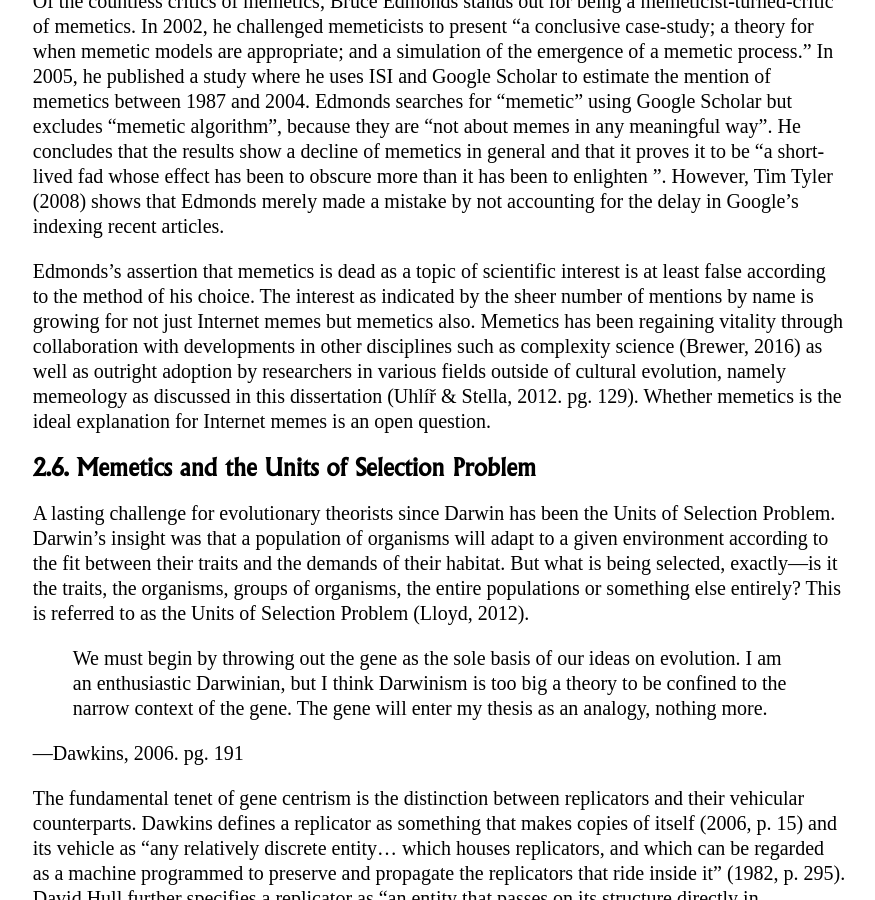
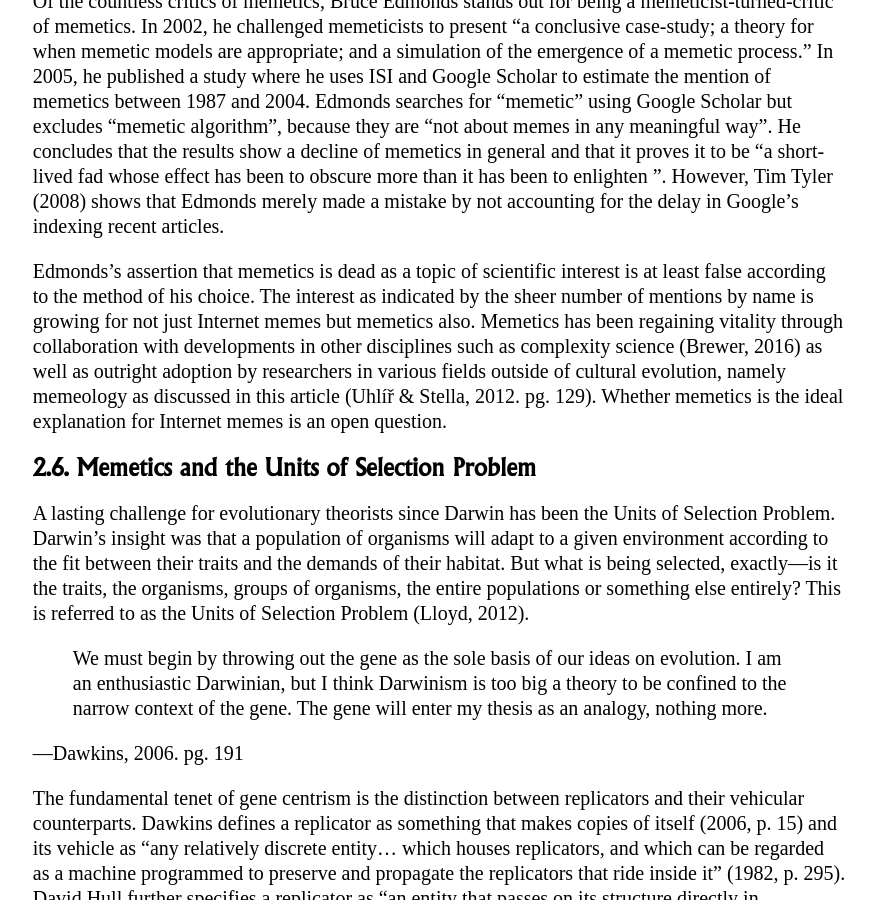
Before and after one commit to FraserThompson/PhilosophersMeme, a Jekyll site: the page built from _posts/2017-01-26-internetmemetics.markdown, in a window 1280 px wide and 900 px high, scrolled down 7291 px. Shown: the whole window, without its empty margins (201-1076 px from the left). Built offline with Jekyll 4.4.1, drawn with Linux system fonts in a browser that asks for light colours; nearby versions of some CDN libraries; some web fonts are replaced; library files that are not in the unit come from our copies; some of the changed text lies outside the part shown.

Commit message:
Updated Internetmemetics

```diff
--- a/_posts/2017-01-26-internetmemetics.markdown
+++ b/_posts/2017-01-26-internetmemetics.markdown
@@ -26,7 +26,7 @@
 
 Internet memes facilitate massive scale online discourse on topics ranging from the personal, such as taste in music, to the socio-political;; Internet memes they are frequently cited as significant players in world politics. They have been cited as a driving factor behind the recent rise of the 'alt-right' (an Internet-based far right movement) as well as the election of Donald Trump in the 2016 US election (e.g. Phillips & Milner, 2016; Williams, 2016; Domonoske, 2016; Friedman, 2016; Hillary for America, 2016; see appendix 1 for more). Besides academic work, there has also been much 'folk research' (i.e. amateur scientific investigation, particularly that conducted by Internet users in collaboration) has been focused on the phenomenon as well (Solon, 2016a; Ferreol, 2016; Encyclopaedia Dramatica, 2014; Know Your Meme, 2008).
 
-## 1.3. The Goal and the Outline of This Dissertation
+## 1.3. The Goal and the Outline of This Article
 Internet memes are particularly interesting in the following four ways, and a good theory of Internet memes will take them into consideration: 1. they are aesthetically interesting to many people, as we can see from their popularity; 2. they are sociologically and culturally interesting, because their popularity makes them an influential social phenomenon in the larger scale, and related subcultures make them an interesting cultural phenomenon in the smaller scale; 3. they are scientifically interesting, for their potential explanatory and predictive power as units of analysis; and 4. they are academically interesting, for their potential to promote interaction between traditionally isolated disciplines, namely soft sciences such as anthropology or cultural studies and hard sciences such as biology or statistics.
 
 Of the above four, scientific relevance is the most important. I argue that memeology fails to meet two of these four criteria due to its active opposition to Darwinian explanations of culture. Firstly, memeology is limited in analytic power due to being confined to a single level of analysis, namely individual users as “actors [with] agency” and their interaction as mediated by Internet memes. This analytic confinement to one level of memetic evolution has resulted in continuous failure by memeologists in their attempt to categorize Internet memes by identifying their essence which naturally group them together as belonging to the same genre. Secondly, the cause of this problem for memeology is their rejection of key, Darwinian elements in memetics. The failure to draw more than superficially from other disciplines is another mark against memeology, as it fails to make proper use of one of the most promising interdisciplinary field of study.
@@ -88,7 +88,7 @@
 ## 2.5. Edmond's Challenge to Memetics
 Of the countless critics of memetics, Bruce Edmonds stands out for being a memeticist-turned-critic of memetics. In 2002, he challenged memeticists to present “a conclusive case-study; a theory for when memetic models are appropriate; and a simulation of the emergence of a memetic process.” In 2005, he published a study where he uses ISI and Google Scholar to estimate the mention of memetics between 1987 and 2004. Edmonds searches for “memetic” using Google Scholar but excludes “memetic algorithm”, because they are “not about memes in any meaningful way”. He concludes that the results show a decline of memetics in general and that it proves it to be “a short-lived fad whose effect has been to obscure more than it has been to enlighten ”. However, Tim Tyler (2008) shows that Edmonds merely made a mistake by not accounting for the delay in Google's indexing recent articles.
 
-Edmonds's assertion that memetics is dead as a topic of scientific interest is at least false according to the method of his choice. The interest as indicated by the sheer number of mentions by name is growing for not just Internet memes but memetics also. Memetics has been regaining vitality through collaboration with developments in other disciplines such as complexity science (Brewer, 2016) as well as outright adoption by researchers in various fields outside of cultural evolution, namely memeology as discussed in this dissertation (Uhlíř & Stella, 2012. pg. 129). Whether memetics is the ideal explanation for Internet memes is an open question.
+Edmonds's assertion that memetics is dead as a topic of scientific interest is at least false according to the method of his choice. The interest as indicated by the sheer number of mentions by name is growing for not just Internet memes but memetics also. Memetics has been regaining vitality through collaboration with developments in other disciplines such as complexity science (Brewer, 2016) as well as outright adoption by researchers in various fields outside of cultural evolution, namely memeology as discussed in this article (Uhlíř & Stella, 2012. pg. 129). Whether memetics is the ideal explanation for Internet memes is an open question.
 
 ## 2.6. Memetics and the Units of Selection Problem
 A lasting challenge for evolutionary theorists since Darwin has been the Units of Selection Problem. Darwin's insight was that a population of organisms will adapt to a given environment according to the fit between their traits and the demands of their habitat. But what is being selected, exactly—is it the traits, the organisms, groups of organisms, the entire populations or something else entirely? This is referred to as the Units of Selection Problem (Lloyd, 2012).
```
